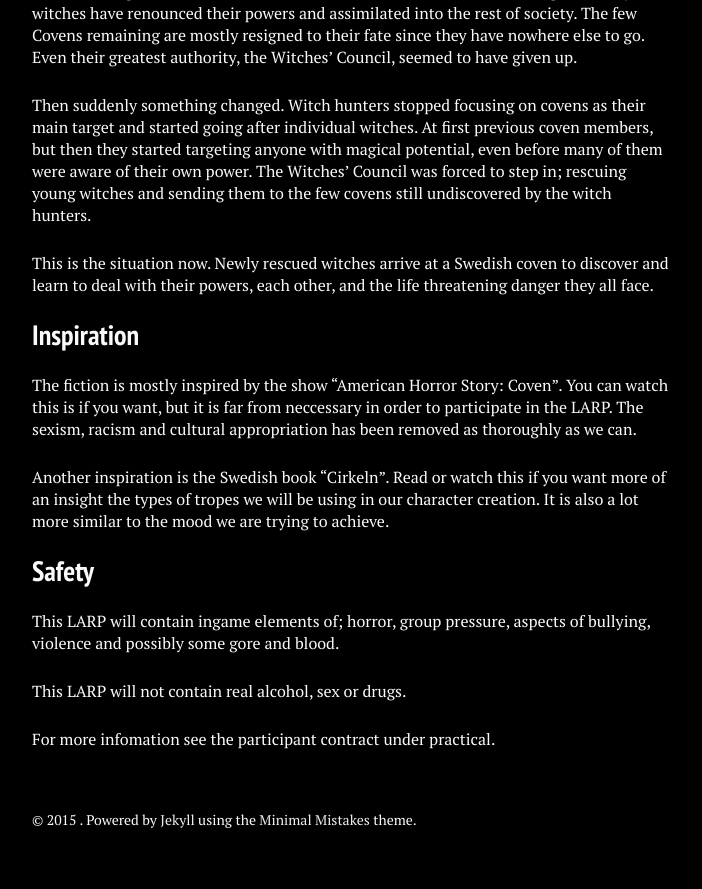
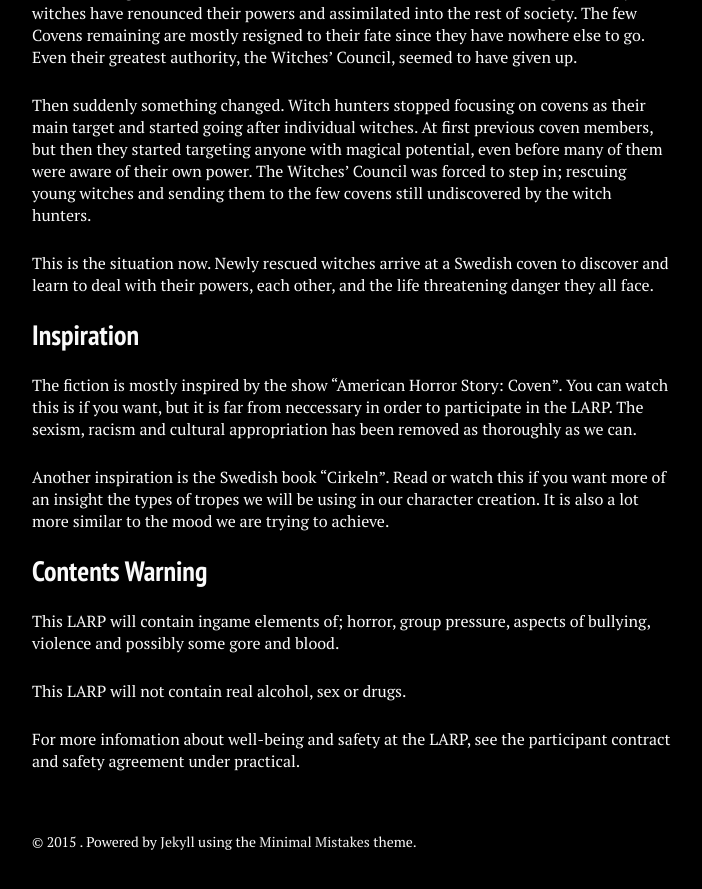
Before and after one commit to stanislavb/en.coven.nu, a Jekyll site: the page built from about/index.md, in a window 1280 px wide and 900 px high, scrolled down 1170 px. Shown: the top 889 px of the window, without its empty margins (288-990 px from the left). Built offline with Jekyll 4.4.1, drawn with Linux system fonts in a browser that asks for light colours; nearby versions of some CDN libraries; some of the changed text lies outside the part shown.

Commit message:
Update index.md

```diff
--- a/about/index.md
+++ b/about/index.md
@@ -44,10 +44,10 @@ The fiction is mostly inspired by the show "American Horror Story: Coven". You c
 
 Another inspiration is the Swedish book "Cirkeln". Read or watch this if you want more of an insight the types of tropes we will be using in our character creation. It is also a lot more similar to the mood we are trying to achieve.
 
-## Safety
+## Contents Warning
 
 This LARP will contain ingame elements of; horror, group pressure, aspects of bullying, violence and possibly some gore and blood.
 
 This LARP will not contain real alcohol, sex or drugs.
 
-For more infomation see the participant contract under practical.
+For more infomation about well-being and safety at the LARP, see the participant contract and safety agreement under practical.
```
